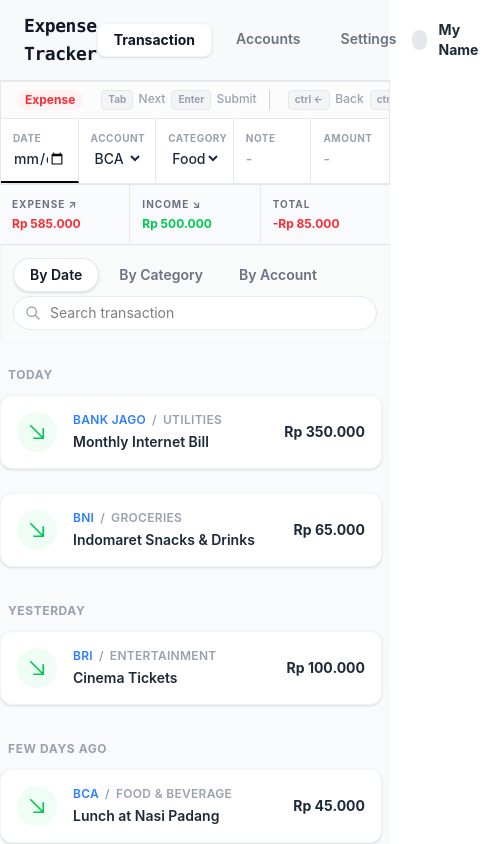
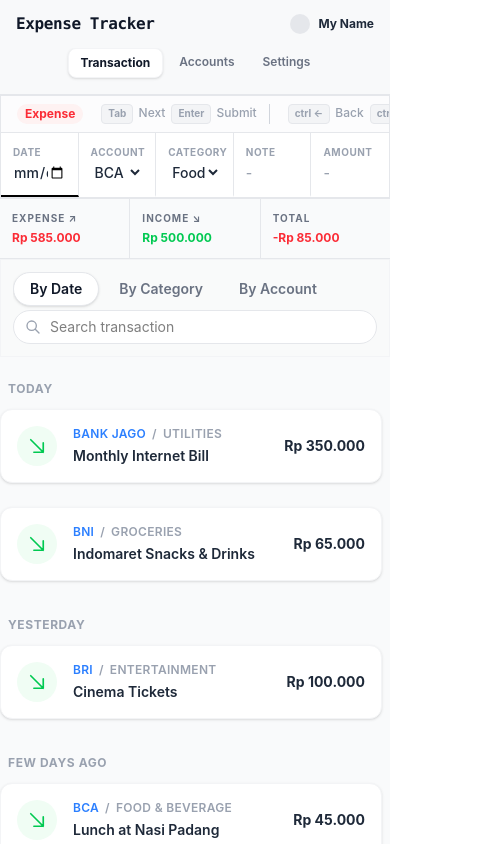
Before and after one commit to 19623248Git/Hangry_fe_internship_case_study, a React (Vite) app: page /transactions in a window 390 px wide. Shown: the top 844 px of the page, 484 px wide, since content can reach past the window. Built offline with nearby package versions, Linux system fonts and the light colour scheme.

Commit message:
style: responsiveness on navbar

```diff
--- a/src/components/navbar.tsx
+++ b/src/components/navbar.tsx
@@ -4,22 +4,22 @@ export default function Navbar() {
 
         // helper func to style selected tab
         const navLinkStyle = ({ isActive }: { isActive: boolean }) =>
-        `px-4 py-1.5 rounded-lg text-sm transition-all ${
+        `px-3 sm:px-4 py-1.5 rounded-lg text-xs sm:text-sm transition-all whitespace-nowrap ${
         isActive
                 ? 'bg-white text-gray-900 font-bold shadow-sm border border-gray-100'
                 : 'text-gray-500 font-semibold hover:bg-gray-200/50'
         }`;
 
         return (
-                <header className="flex items-center justify-between px-6 py-3 bg-[#f8f9fa] border-b border-gray-200 w-full">
+                <header className="flex flex-wrap items-center justify-between px-4 sm:px-6 py-3 bg-[#f8f9fa] border-b border-gray-200 w-full">
 
-                <div className="flex items-center w-48">
-                        <h1 className="text-lg font-mono font-bold text-gray-900 tracking-tight">
+                        <div className="flex items-center md:w-48 order-1">
+                                <h1 className="text-base sm:text-lg font-mono font-bold text-gray-900 tracking-tight">
                                         Expense Tracker
                                 </h1>
                         </div>
 
-                <nav className="flex space-x-2">
+                        <nav className="flex space-x-1 sm:space-x-2 w-full order-3 mt-3 md:w-auto md:order-2 md:mt-0 justify-center overflow-x-auto no-scrollbar pb-1 md:pb-0">
                                 <NavLink to="/transactions" className={navLinkStyle}>
                                         Transaction
                                 </NavLink>
@@ -31,9 +31,9 @@ export default function Navbar() {
                                 </NavLink>
                         </nav>
 
-                <div className="flex items-center justify-end w-48 gap-3">
-                        <div className="w-5 h-5 bg-gray-200 rounded-full"></div>
-                        <span className="text-sm font-bold text-gray-800">
+                        <div className="flex items-center justify-end md:w-48 gap-2 sm:gap-3 order-2 md:order-3">
+                                <div className="w-5 h-5 bg-gray-200 rounded-full shrink-0"></div>
+                                <span className="text-xs sm:text-sm font-bold text-gray-800">
                                         My Name
                                 </span>
                         </div>
```
Lines whose indentation alone changed are shown as unchanged.
